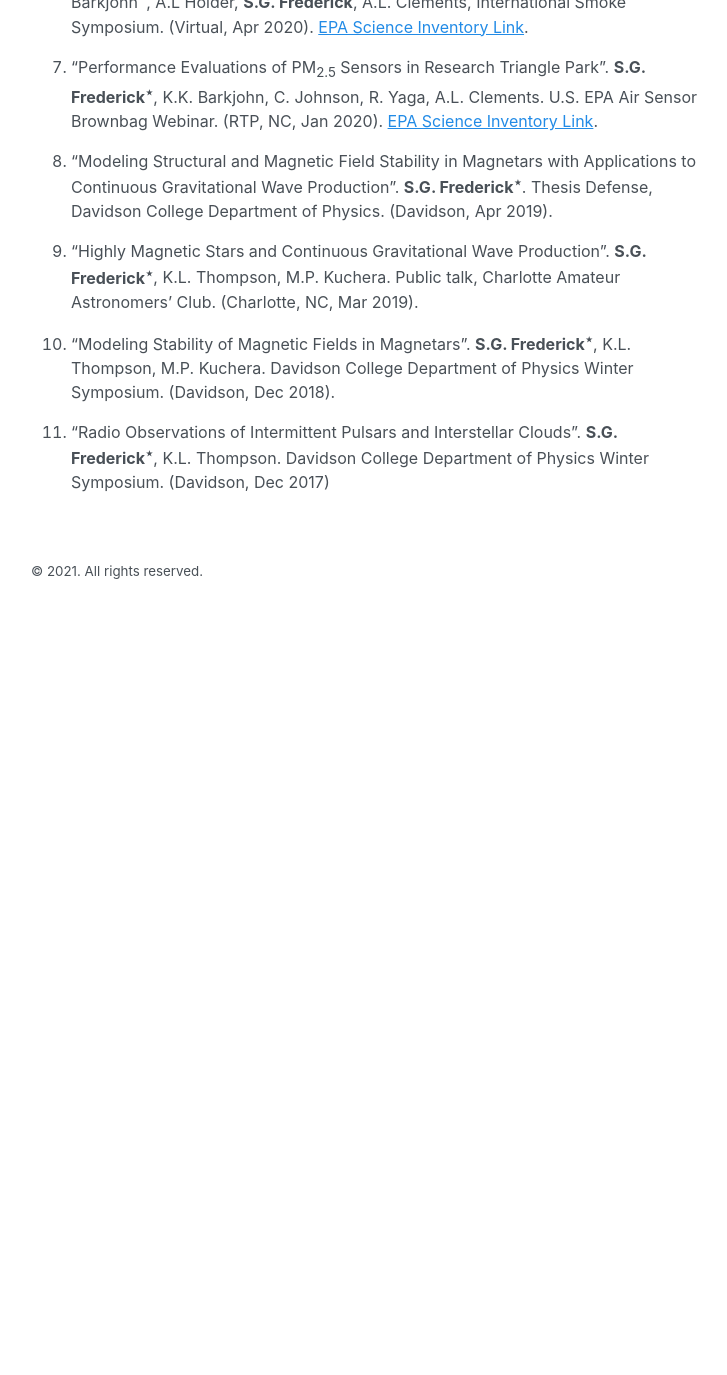
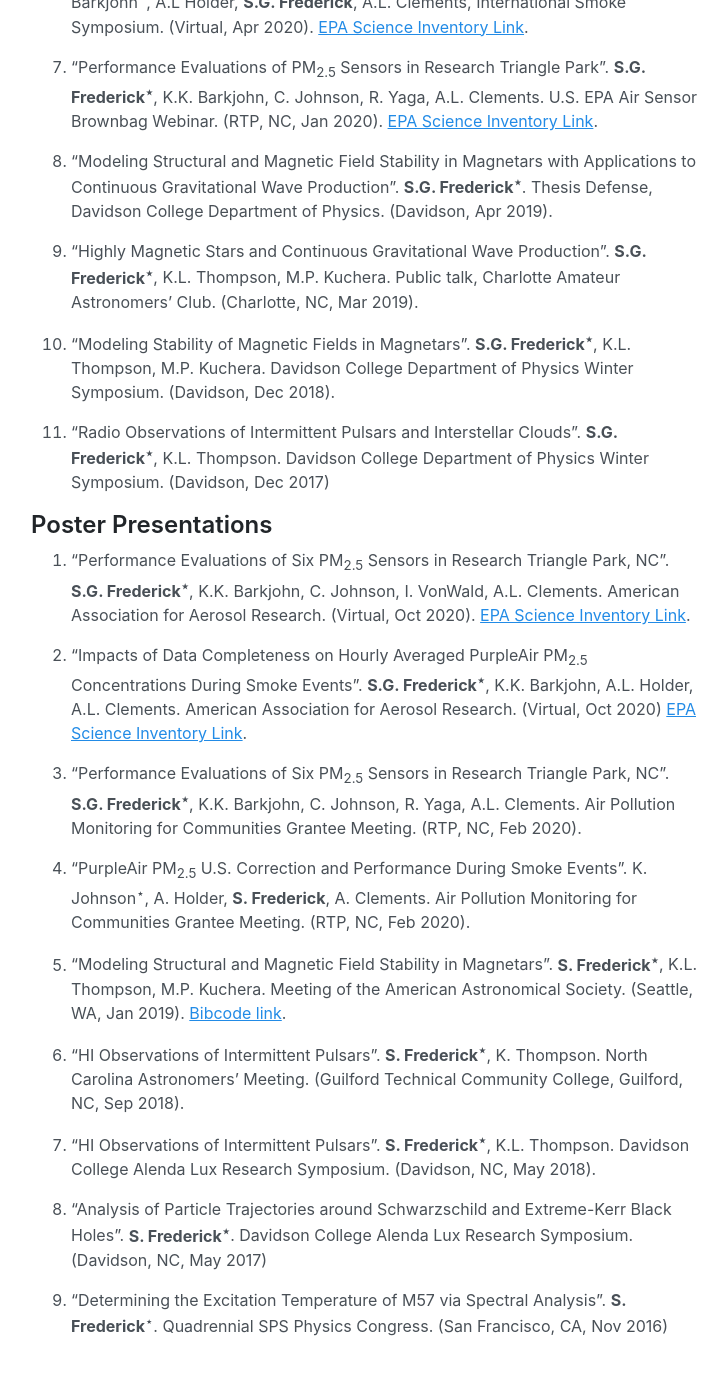
Before and after one commit to samfrederick/samfrederick.github.io, a Jekyll site: the page built from projects.md, in a window 1280 px wide and 1400 px high, scrolled down 1592 px. Shown: the top 1375 px of the window, without its empty margins (273-1000 px from the left). Built offline with Jekyll 4.4.1, drawn with Linux system fonts in a browser that asks for light colours; before the commit the page ends 2222 px from its top, so only the background shows below that.

Commit message:
Add Posters

```diff
--- a/projects.md
+++ b/projects.md
@@ -86,3 +86,52 @@ title: Projects
 [3]: https://cfpub.epa.gov/si/si_public_record_report.cfm?dirEntryId=349961&Lab=CEMM
 [4]: https://cfpub.epa.gov/si/si_public_record_report.cfm?dirEntryId=349513&Lab=CEMM
 [5]: https://cfpub.epa.gov/si/si_public_record_report.cfm?dirEntryId=348487&Lab=CEMM
+
+## Poster Presentations
+1.  “Performance Evaluations of Six PM<sub>2.5</sub> Sensors in Research
+    Triangle Park, NC". **S.G. Frederick<sup>⋆</sup>**, K.K.
+    Barkjohn, C. Johnson, I. VonWald, A.L. Clements. American
+    Association for Aerosol Research. (Virtual, Oct 2020). [EPA Science
+    Inventory Link][].
+
+2.  “Impacts of Data Completeness on Hourly Averaged PurpleAir
+    PM<sub>2.5</sub> Concentrations During Smoke Events". **S.G.
+    Frederick<sup>⋆</sup>**, K.K. Barkjohn, A.L. Holder, A.L. Clements.
+    American Association for Aerosol Research. (Virtual, Oct 2020) [EPA
+    Science Inventory Link][1].
+
+3.  “Performance Evaluations of Six PM<sub>2.5</sub> Sensors in Research
+    Triangle Park, NC". **S.G. Frederick<sup>⋆</sup>**, K.K.
+    Barkjohn, C. Johnson, R. Yaga, A.L. Clements. Air Pollution
+    Monitoring for Communities Grantee Meeting. (RTP, NC, Feb 2020).
+
+4.  “PurpleAir PM<sub>2.5</sub> U.S. Correction and Performance During
+    Smoke Events". K. Johnson<sup>⋆</sup>, A. Holder, **S.
+    Frederick**, A. Clements. Air Pollution Monitoring for Communities
+    Grantee Meeting. (RTP, NC, Feb 2020).
+
+5.  “Modeling Structural and Magnetic Field Stability in Magnetars".
+    **S. Frederick<sup>⋆</sup>**, K.L. Thompson, M.P. Kuchera. Meeting
+    of the American Astronomical Society. (Seattle, WA, Jan 2019).
+    [Bibcode link][].
+
+6.  “HI Observations of Intermittent Pulsars". **S.
+    Frederick<sup>⋆</sup>**, K. Thompson. North Carolina Astronomers’
+    Meeting. (Guilford Technical Community College, Guilford, NC, Sep
+    2018).
+
+7.  “HI Observations of Intermittent Pulsars". **S.
+    Frederick<sup>⋆</sup>**, K.L. Thompson. Davidson College Alenda Lux
+    Research Symposium. (Davidson, NC, May 2018).
+
+8.  “Analysis of Particle Trajectories around Schwarzschild and
+    Extreme-Kerr Black Holes". **S. Frederick<sup>⋆</sup>**. Davidson
+    College Alenda Lux Research Symposium. (Davidson, NC, May 2017)
+
+9.  “Determining the Excitation Temperature of M57 via Spectral
+    Analysis". **S. Frederick**<sup>⋆</sup>. Quadrennial SPS Physics
+    Congress. (San Francisco, CA, Nov 2016)
+
+[EPA Science Inventory Link]: https://cfpub.epa.gov/si/si_public_record_Report.cfm?dirEntryId=349512&Lab=CEMM
+[1]: https://cfpub.epa.gov/si/si_public_record_Report.cfm?Lab=CEMM&dirEntryId=350073
+[Bibcode link]: https://ui.adsabs.harvard.edu/abs/2019AAS...23315311F/abstract
```
